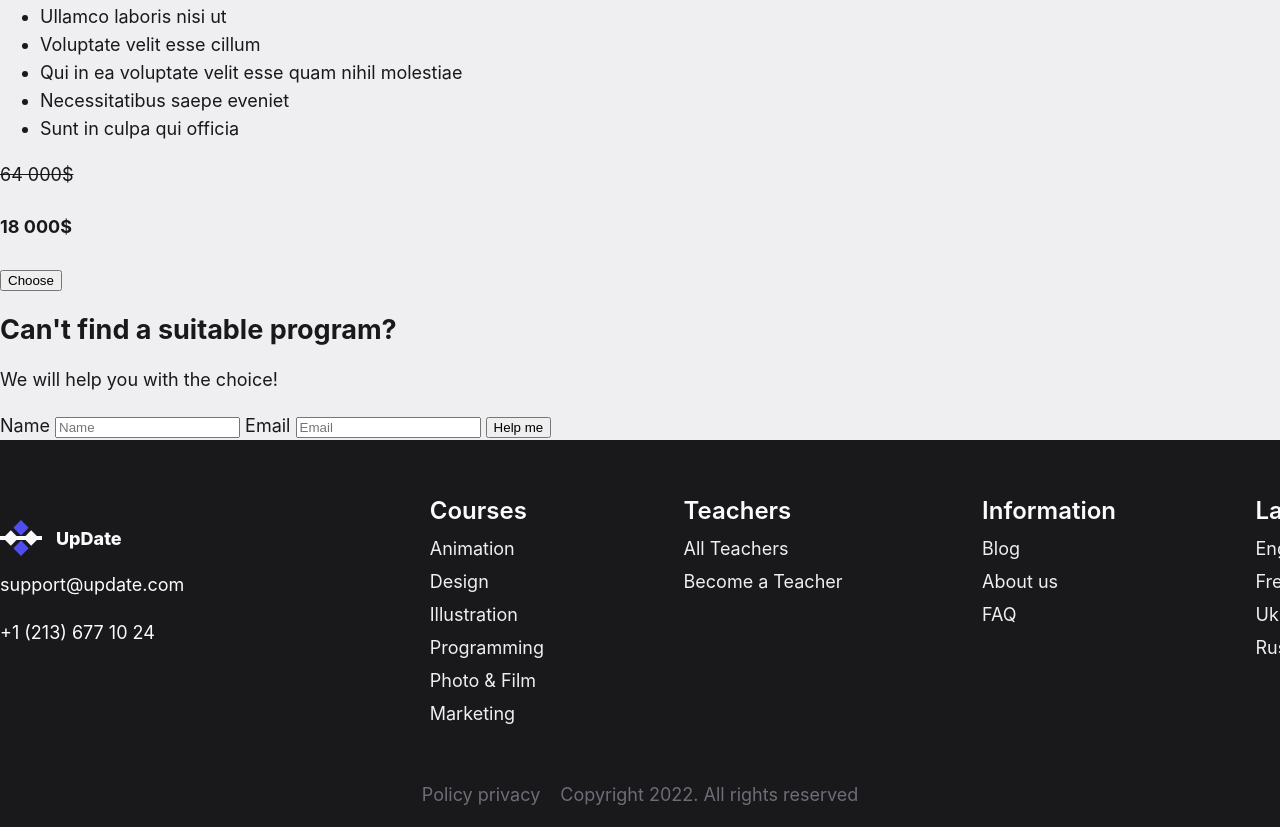
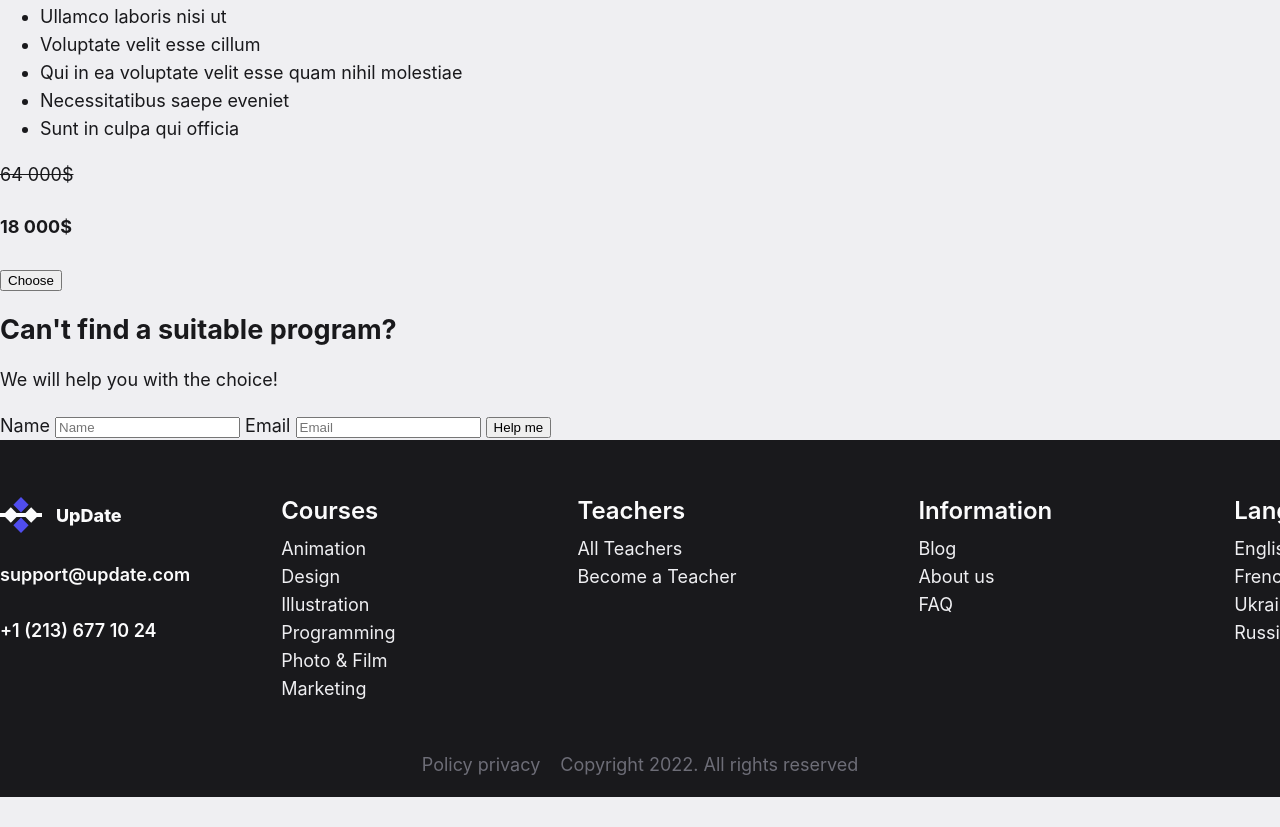
Before and after one commit to skydiverGM/CopyFigmaFront, a website built with webpack: page index.html in a window 1280 px wide. Shown: the part 2102-2929 px from the top of the page. After the commit the page ends 2899 px from the top, so only its background shows below. Built offline with nearby package versions, Linux system fonts and the light colour scheme.

Commit message:
No comment

```diff
--- a/css/my.css
+++ b/css/my.css
@@ -72,7 +72,6 @@ body{
   font: 400 18px/28px Inter, sans-serif;
 }
 
-/* Основная часть футера */
 .footer__main {
   display: flex;
   justify-content: space-between;
@@ -81,13 +80,11 @@ body{
   margin-bottom: 30px;
 }
 
-/* Логотип и контакты */
 .footer__logo-box {
-  flex: 1; /* Занимает равное пространство с остальными блоками */
   display: flex;
   flex-direction: column;
-  justify-content: center; /* Совместно с align-items в .footer__main выравнивает блок */
-  gap: 10px; /* Равномерный отступ между элементами */
+  justify-content: center;
+  gap: 28px;
 }
 
 .footer__logo {
@@ -101,22 +98,19 @@ body{
   text-decoration: none;
 }
 
-
 .footer__contact {
-  display: block;
-  font-weight: 400;
+  font-weight: 600;
   font-size: 18px;
   line-height: 28px;
   color: #FBFBFC;
   text-decoration: none;
-  margin: 5px 0;
 }
 
-/* Сайтмап */
+
 .footer__sitemap {
   display: flex;
-  flex: 3; /* Занимает больше пространства */
-  justify-content: space-around; /* Равномерное распределение колонок */
+  flex: 3;
+  justify-content: space-around;
 }
 
 .sitemap {
@@ -138,9 +132,6 @@ body{
   margin: 0;
 }
 
-.sitemap__list li {
-  margin-bottom: 5px;
-}
 
 .sitemap__list a {
   font-weight: 400;
@@ -150,11 +141,6 @@ body{
   text-decoration: none;
 }
 
-.sitemap__list a:hover {
-  color: #FBFBFC;
-}
-
-/* Нижняя часть футера */
 .footer__bottom {
   display: flex;
   justify-content: center;
@@ -170,7 +156,3 @@ body{
   color: #6D6D77;
   text-decoration: none;
 }
-
-.footer__privacy:hover {
-  color: #FBFBFC;
-}
--- a/index.html
+++ b/index.html
@@ -223,11 +223,11 @@
 <footer class="footer">
   <div class="footer__main">
     <div class="footer__logo-box">
-      <a href="index.html" class="footer__logo">
+      <a class="footer__logo" href="index.html">
         <img src="img/logoFooter.svg" alt="logo"> UpDate
       </a>
-      <a href="mailto:support@update.com" class="footer__contact">support@update.com</a>
-      <a href="tel:12136771024" class="footer__contact">+1 (213) 677 10 24</a>
+      <a class="footer__contact" href="mailto:support@update.com">support@update.com</a>
+      <a class="footer__contact" href="tel:12136771024">+1 (213) 677 10 24</a>
     </div>
 
     <div class="footer__sitemap">
```
